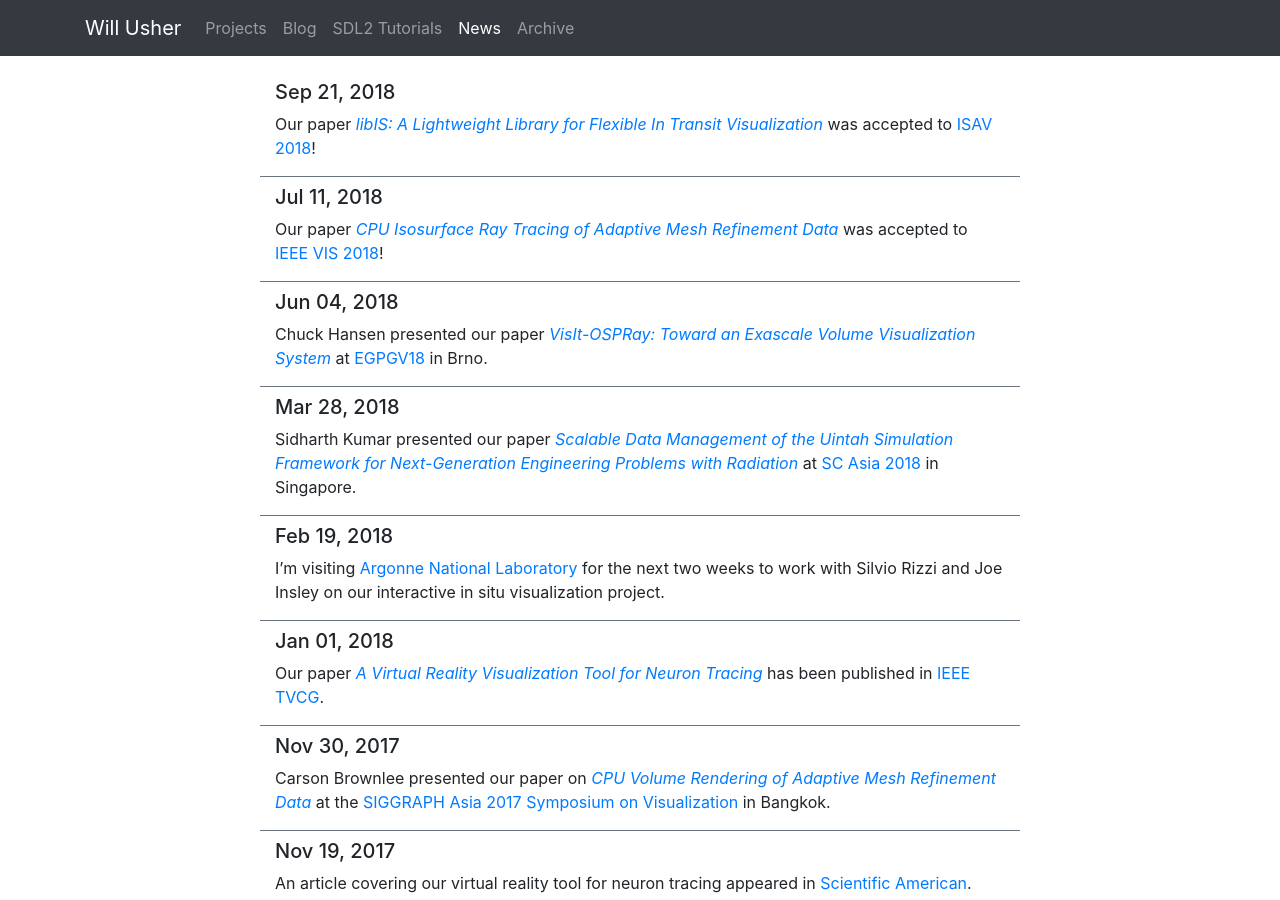
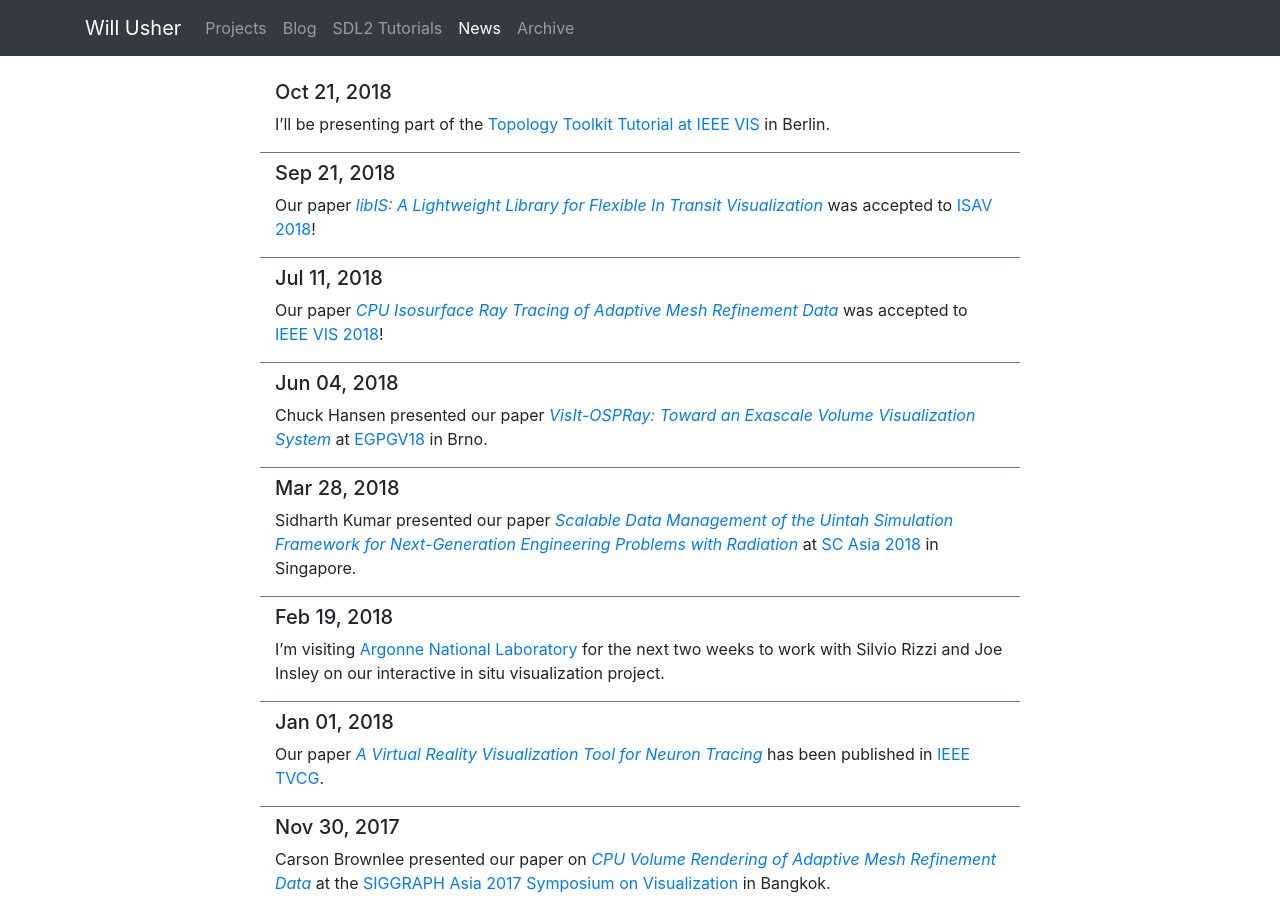
Before and after one commit to Twinklebear/Twinklebear.github.io-jekyll, a Jekyll site: the page built from news.html, in a window 1280 px wide and 900 px high. Built offline with Jekyll 4.4.1, drawn with Linux system fonts in a browser that asks for light colours; nearby versions of some CDN libraries.

Commit message:
update some news

```diff
--- a/_data/news.json
+++ b/_data/news.json
@@ -1,4 +1,8 @@
 [
+	{
+		"date": "2018-10-21",
+		"text": "I'll be presenting part of the [Topology Toolkit Tutorial at IEEE VIS](https://topology-tool-kit.github.io/ieeeVisTutorial.html) in Berlin."
+	},
 	{
 		"date": "2018-9-21",
 		"text": "Our paper
```
